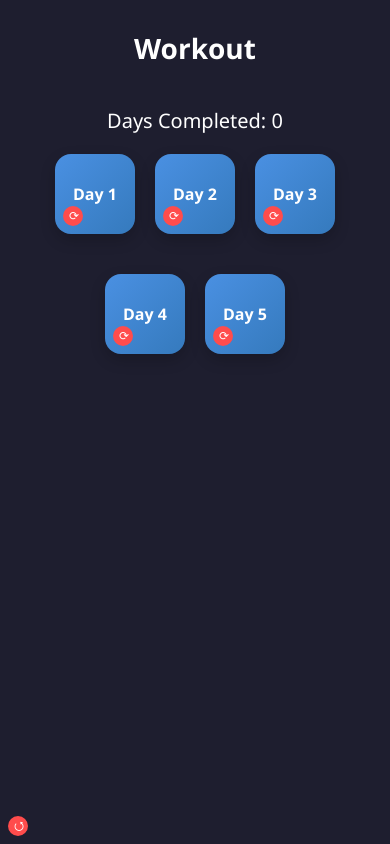
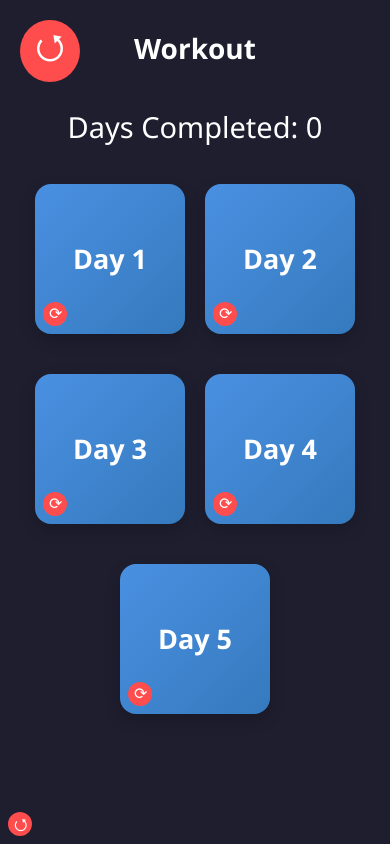
Before and after one commit to Sannan-Ahmed-dev/Workout, a plain HTML site: page index.html in a window 390 px wide. Drawn offline with Linux system fonts and the light colour scheme.

Commit message:
Update index.html

```diff
--- a/index.html
+++ b/index.html
@@ -136,24 +136,10 @@
     }
 
     /* Media Queries for responsiveness */
-    @media (max-width: 768px) {
-      .day-box {
-        width: 100px;
-        height: 100px;
-        font-size: 18px;
-      }
+    @media (min-width: 350px) and (max-width: 999px) {
 
-      .workout-text {
-        max-width: 90%;
-        padding: 20px;
-      }
 
-      .exercise-item {
-        font-size: 14px;
-      }
-    }
 
-    @media (max-width: 480px) {
       body {
         padding: 10px;
       }
@@ -163,25 +149,49 @@
       }
 
       .day-box {
-        width: 80px;
-        height: 80px;
-        font-size: 16px;
+        width: 150px;
+        height: 150px;
+        font-size: 27px;
+
       }
 
-      .reset-btn {
-        width: 20px;
-        height: 20px;
-        font-size: 12px;
+      #reset-btn-bottom {
+        position: absolute;
+        top: 20px;
+        left: 20px;
+        background: #ff4c4c;
+        color: white;
+        border: none;
+        border-radius: 50%;
+        width: 60px;
+        height: 62px;
+        font-size: 35px;
+        cursor: pointer;
       }
 
       .workout-text {
-        padding: 15px;
-        font-size: 16px;
+        padding: 17px;
+        font-size: 32px;
       }
 
       .exercise-item {
-        font-size: 12px;
-      }
+        font-size: 30px;
+    }
+
+      .reset-btn {
+    position: absolute;
+    bottom: 8px;
+    left: 8px;
+    background: #ff4c4c;
+    color: white;
+    border: none;
+    border-radius: 50%;
+    width: 24px;
+    height: 24px;
+    font-size: 16px;
+    cursor: pointer;
+}
+
     }
   </style>
 </head>
@@ -190,12 +200,13 @@
   <h1>Workout</h1>
 
   <!-- Completed Days Counter -->
-  <div id="completedDaysCounter" style="font-size: 20px; margin-bottom: 20px;">
+  <div id="completedDaysCounter" style="font-size: 29px; margin-bottom: 38px;">
     Days Completed: <span id="completedDays">0</span>
   </div>
 
   <!-- Reset Completed Days Button -->
   <button class="reset-btn" onclick="resetAllDays()">⭯</button>
+  <button id="reset-btn-bottom" class="reset-btn" onclick="resetAllDays()">⭯</button>
 
   <div class="days-container" id="days">
     <div class="day-box" id="day1" onclick="showWorkout(1)">
```
